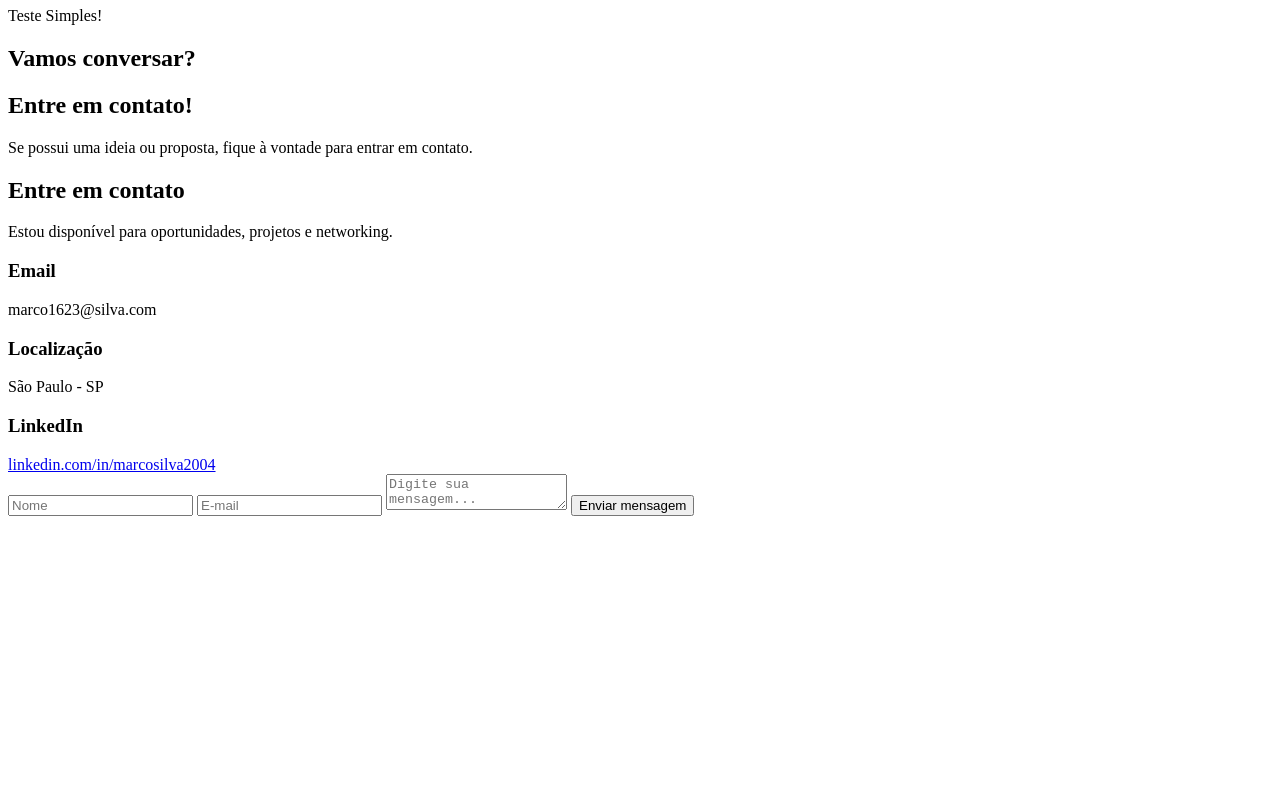
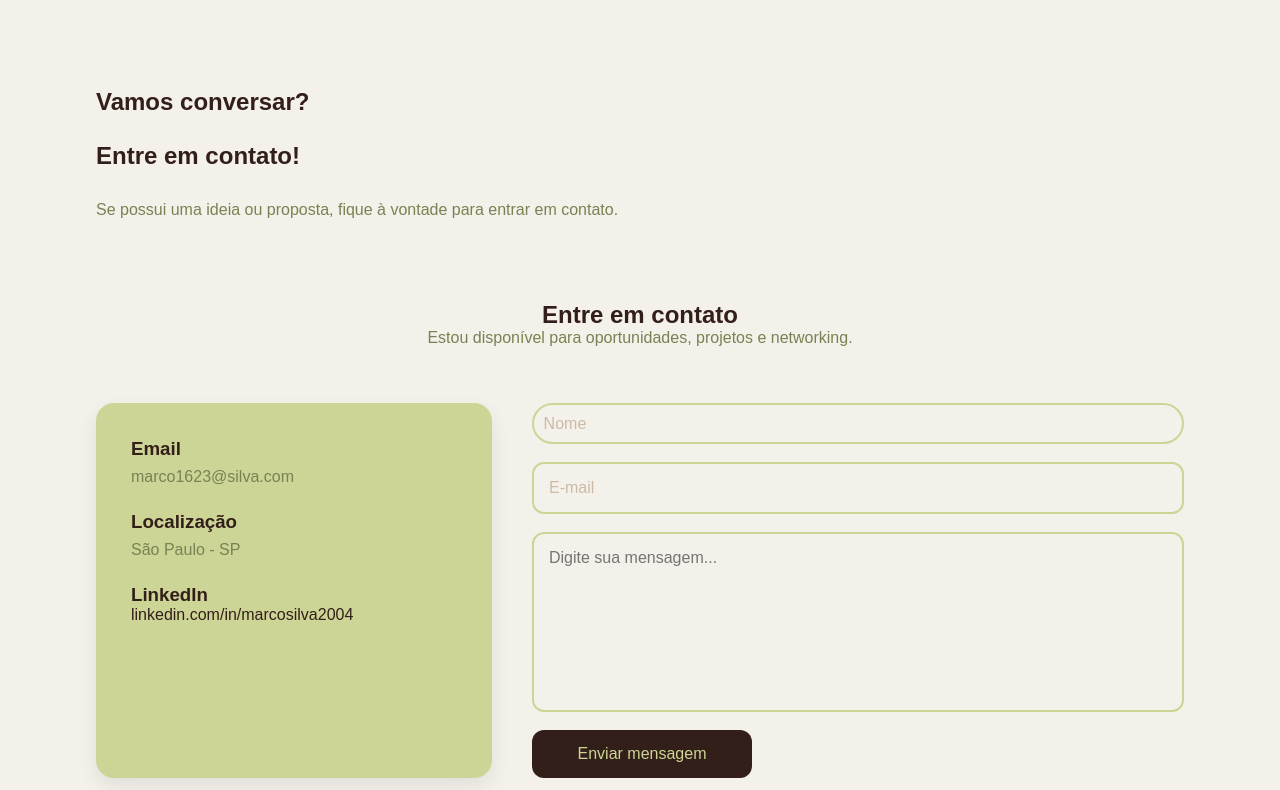
Before and after one commit to Polo11Uss/Projeto-Transforme-se, a plain HTML site: page contato.html in a window 1280 px wide. Shown: the part 143-933 px from the top of the page. Before the commit the page ends 800 px from the top, so only its background shows below. Drawn offline with Linux system fonts and the light colour scheme; the site is published under a folder, as on GitHub Pages, so addresses that start at the root find nothing; a web font is replaced by a local one.

Commit message:
Melhora layout da página inicial

```diff
--- a/contato.html
+++ b/contato.html
@@ -5,8 +5,8 @@
     <meta charset="UTF-8">
     <meta name="viewport" content="width=device-width, initial-scale=1.0">
     <title>Contato</title>
-    <link rel="stylesheet" href="/Style/contato.css">
-    <link rel="stylesheet" href="/Style/index.css">
+    <link rel="stylesheet" href="Style/contato.css">
+    <link rel="stylesheet" href="Style/index.css">
 </head>
 
 <body>
```
Also changed, not shown: index.html (+1 -1 lines), sobre.html (+2 -2 lines).
